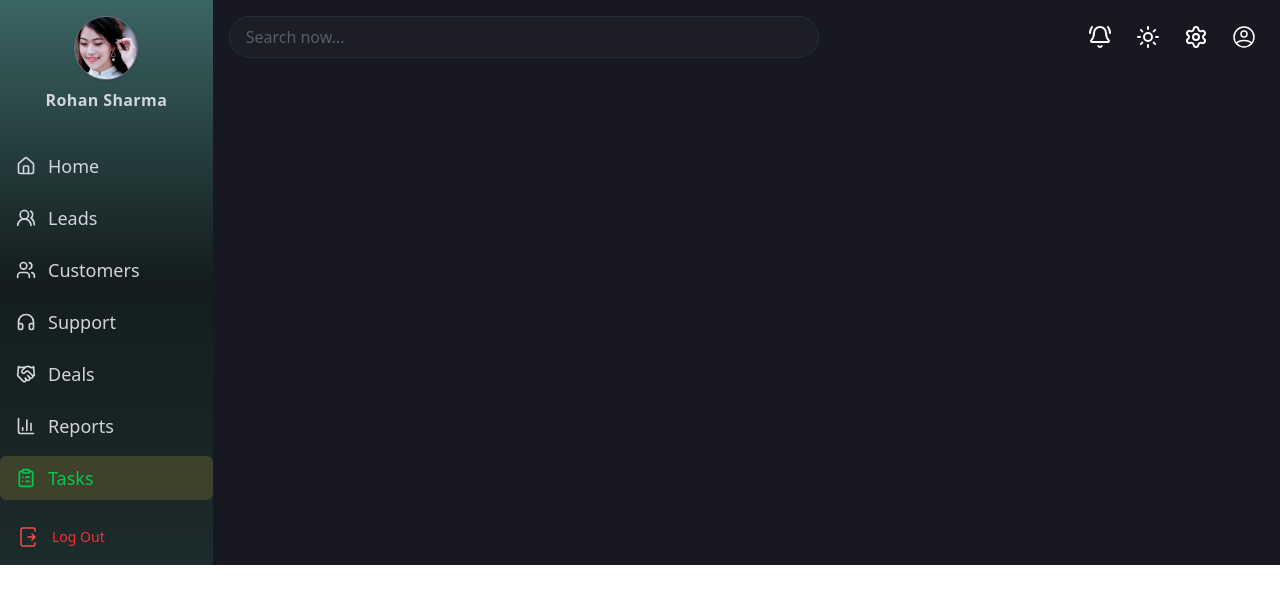
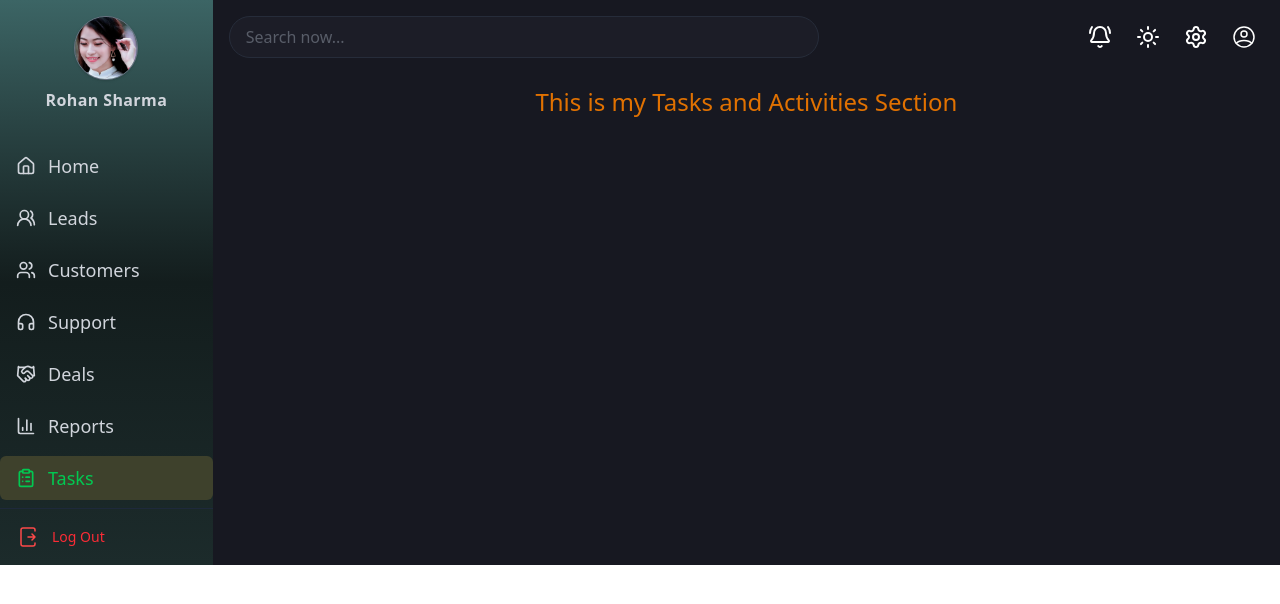
Before and after one commit to rajkumar1325/CRM-Website, a React (Vite) app: page /taskAndActivities in a window 1280 px wide. Shown: the top 604 px of the page. Built offline with nearby package versions, Linux system fonts and the light colour scheme.

Commit message:
Toggle dark/light mode inside the Report section

```diff
--- a/src/App.jsx
+++ b/src/App.jsx
@@ -9,9 +9,10 @@ import Topbar from "./assets/Topbar/Topbar.jsx";
 import Leads from "./assets/components/Leads/Leads.jsx";
 import Customer from "./assets/components/Customers/Customer.jsx";
 import { useState } from "react";
-import Support from "./assets/components/customerSupport/Support.jsx";
+import Support from "./assets/components/Support/Support.jsx";
 import Deals from "./assets/components/Deals/Deals.jsx";
 import Reports from "./assets/components/Reports/Reports.jsx";
+import Tasks from "./assets/components/Tasks/Tasks.jsx";
 
 function App() {
   const [search, setSearch] = useState("");
@@ -70,7 +71,7 @@ function App() {
 
 
             {/* Support Section */}
-            <Route path="/support" element={<Support />} />
+            <Route path="/support" element={<Support darkMode={dark} searchQuery={search}/>} />
 
 
 
@@ -82,11 +83,12 @@ function App() {
 
 
 
-            <Route path="/reports" element={<Reports darkMode={true} />} />
+            <Route path="/reports" element={<Reports darkMode={dark} />} />
 
 
 
-            {/* <Route path="/team" element={<Team />} /> */}
+            <Route path="taskAndActivities" element={<Tasks />}  />
+
           </Routes>
         </main>
       </div>
--- a/src/assets/components/Customers/Customer.jsx
+++ b/src/assets/components/Customers/Customer.jsx
@@ -7,6 +7,7 @@ const Customer = ({ darkMode, searchQuery = "" }) => {
   const handleView = (customer) => setSelectedCustomer(customer);
   const closeDialog = () => setSelectedCustomer(null);
 
+  // Filter logix
   const filteredCustomers = customersData.filter((c) => {
     const q = searchQuery.toLowerCase();
     return (
--- /dev/null
+++ b/src/assets/components/Tasks/Tasks.jsx
@@ -0,0 +1,9 @@
+function Tasks(){
+    return (
+        <>
+            <h1 className="flex justify-center text-2xl text-amber-600" >This is my Tasks and Activities Section</h1>
+        </>
+    );
+}
+
+export default Tasks;
```
Also changed, not shown: src/assets/components/Support/Support.jsx (renamed from src/assets/components/customerSupport/Support.jsx), src/assets/components/Tasks/task-list.svg (added), 1 other file (tests, documents, lock files or other folders).
